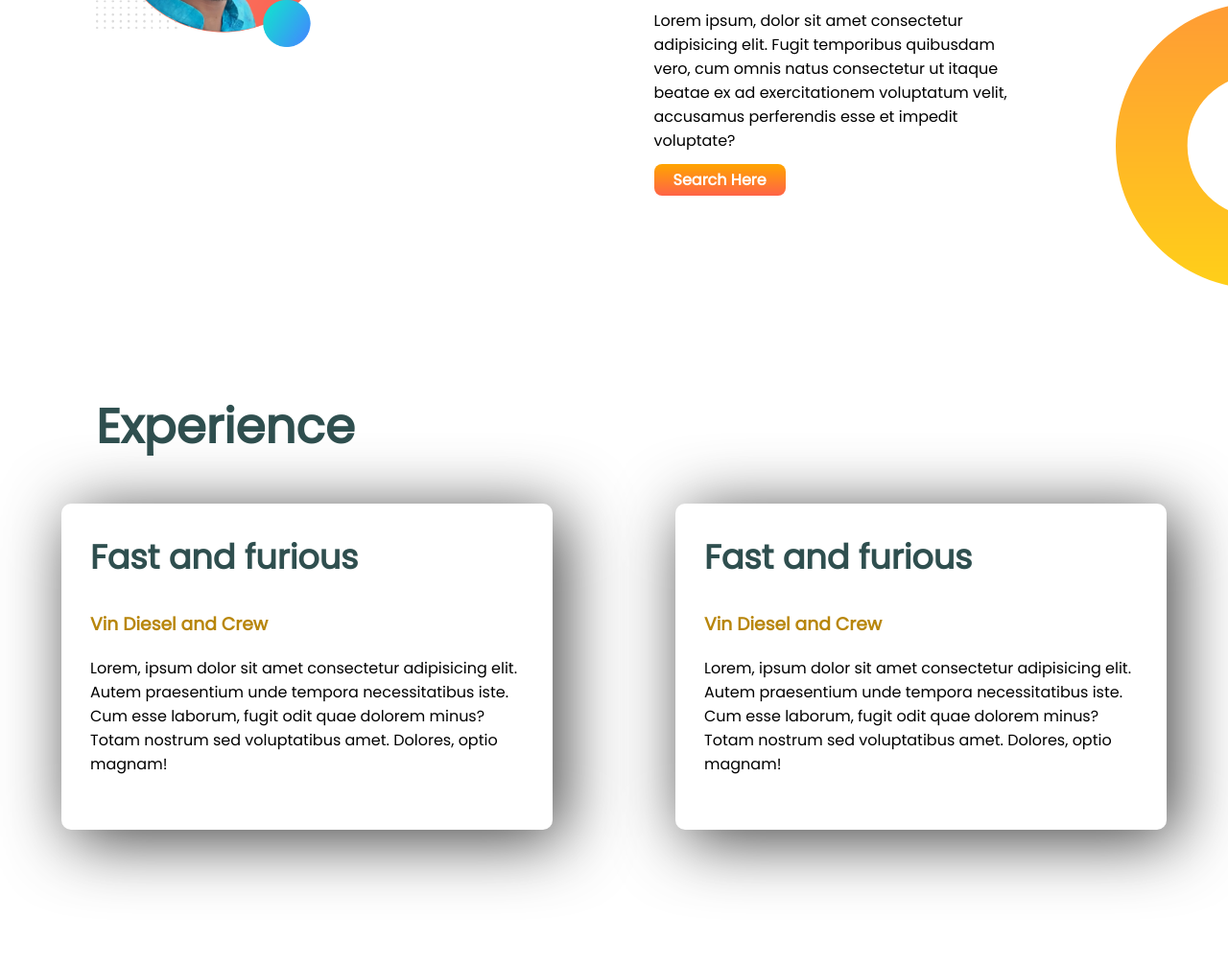
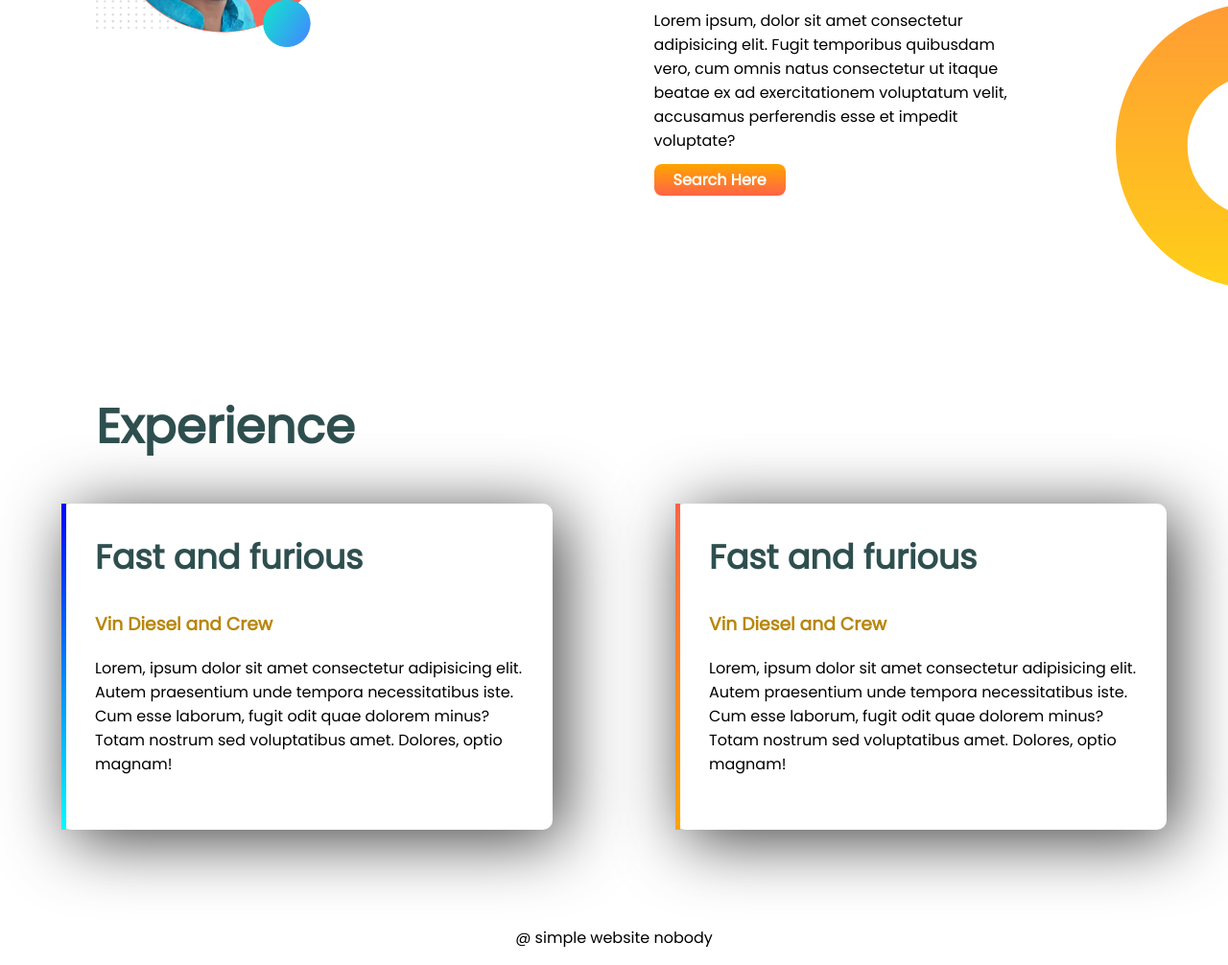
Before and after one commit to SartazIslamAlvi/second-repository, a plain HTML site: page index.html in a window 1280 px wide. Shown: the part 860-1866 px from the top of the page at 96% size. Before the commit the page ends 1825 px from the top, so only its background shows below. Drawn offline with Linux system fonts and the light colour scheme.

Commit message:
border image & footer added

```diff
--- a/index.html
+++ b/index.html
@@ -49,7 +49,7 @@
     <section>
         <h1 class="half-width header">Experience</h1>
         <div class="section">
-            <div class="boxes">
+            <div id="box1-border" class="boxes">
                 <h2>Fast and furious</h2>
                 <h3 class="span">Vin Diesel and Crew</h3>
                 <p>Lorem, ipsum dolor sit amet consectetur adipisicing elit. Autem praesentium unde tempora
@@ -57,7 +57,7 @@
                     iste. Cum esse laborum, fugit odit quae dolorem minus? Totam nostrum sed voluptatibus amet. Dolores,
                     optio magnam!</p>
             </div>
-            <div class="boxes">
+            <div id="box2-border" class="boxes box2-border">
                 <h2>Fast and furious</h2>
                 <h3 class="span">Vin Diesel and Crew</h3>
                 <p>Lorem, ipsum dolor sit amet consectetur adipisicing elit. Autem praesentium unde tempora
@@ -67,6 +67,9 @@
             </div>
         </div>
     </section>
+    <footer>
+        <p>@ simple website nobody </p>
+    </footer>
 </body>
 
 </html>
--- a/style.css
+++ b/style.css
@@ -51,5 +51,14 @@ h2{
 }
 #box1-border{
     border-left: 5px solid;
-    border-color: ;
+    border-image: linear-gradient(blue, cyan);
+    border-image-slice: 5;
 }
+#box2-border{
+    border-left: 5px solid;
+    border-image: linear-gradient(tomato, orange);
+    border-image-slice: 5;
+}
+footer p{
+    text-align: center;
+}
```
